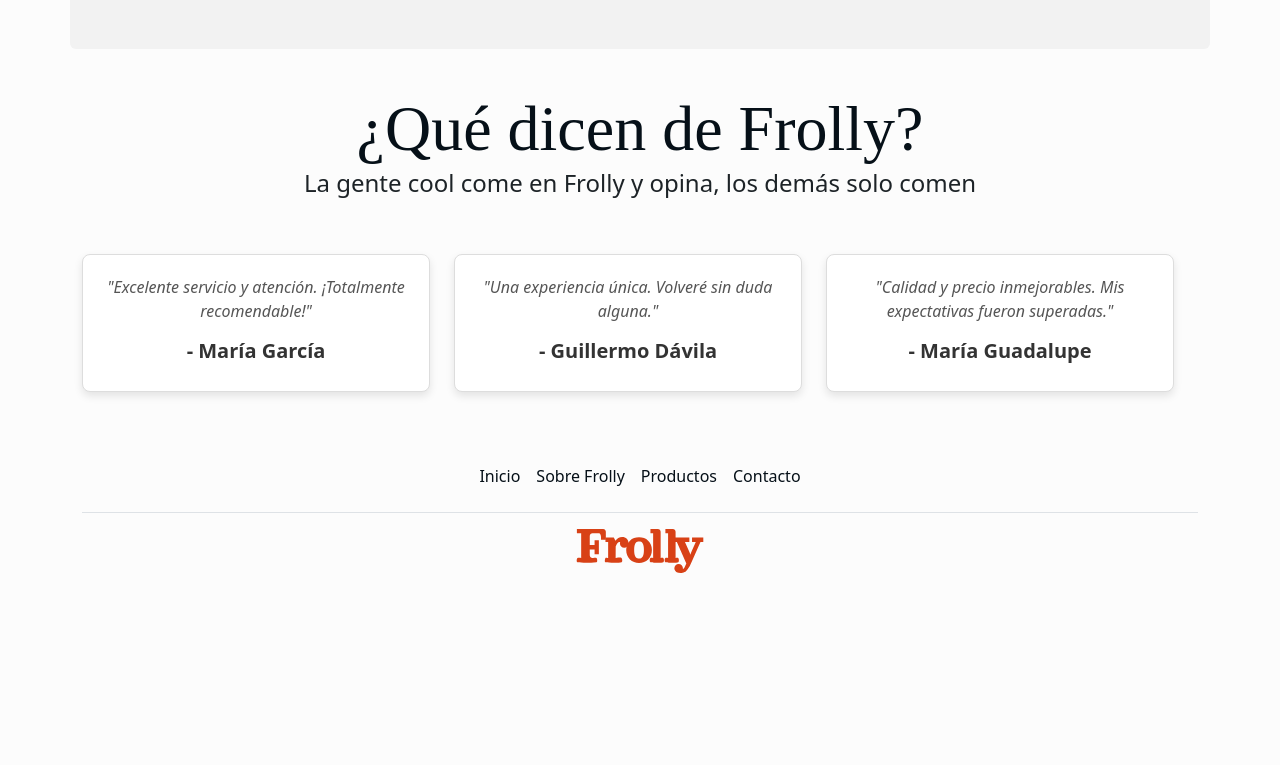
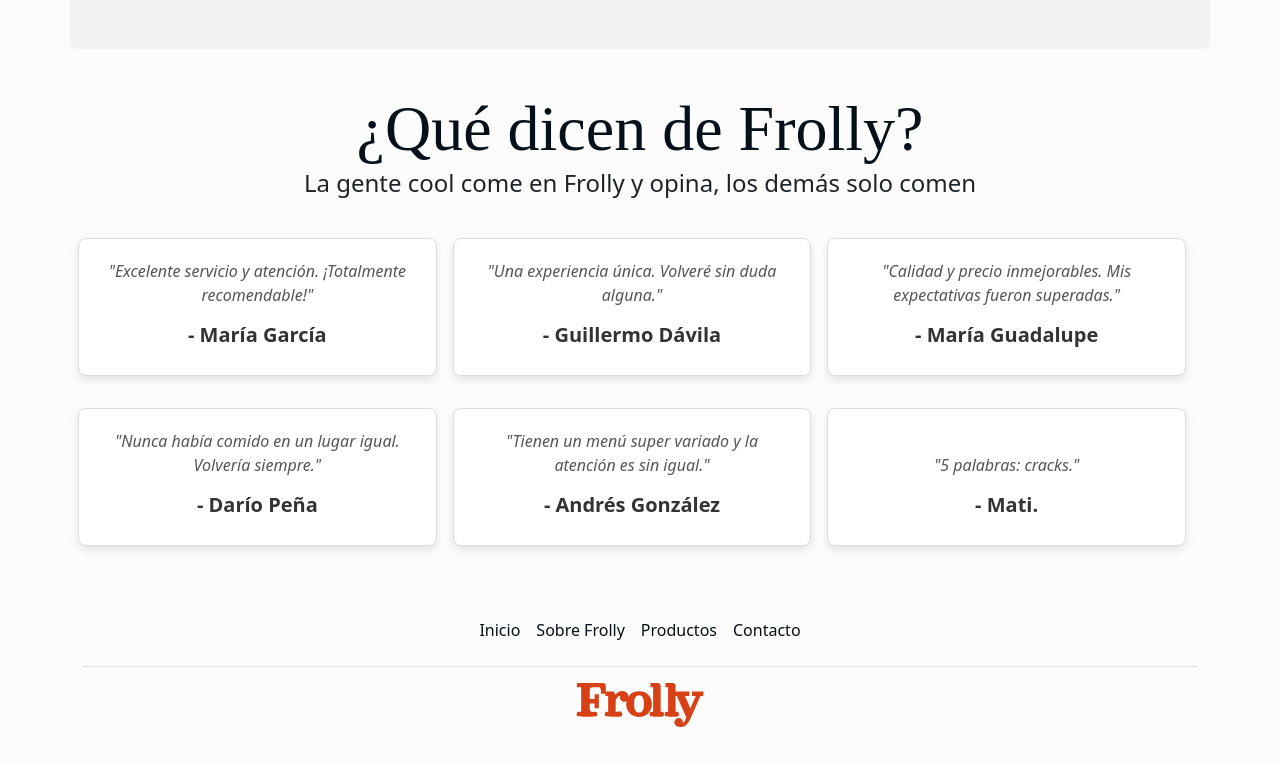
Before and after one commit to Davecelot/menu-secreto, a plain HTML site: page index.html in a window 1280 px wide. Shown: the part 2687-3452 px from the top of the page. Before the commit the page ends 3316 px from the top, so only its background shows below. Drawn offline with nearby package versions, Linux system fonts and the light colour scheme; a web font is replaced by a local one.

Commit message:
More testimonials added.

```diff
--- a/index.html
+++ b/index.html
@@ -261,12 +261,12 @@
           <div class="col-lg-6 text-balance">
             <h2 class="display-3">Tu opinión nos importa</h2>
             <p class="body-secondary">
-              ¿Tuviste una experiencia reciente en Frolly? ¡Nos encantaría escuchar tus comentarios! Tu opinión nos ayuda a mejorar y a seguir ofreciendo momentos inolvidables.
+              ¿Tuviste una experiencia reciente en Frolly? ¡Nos encantaría
+              escuchar tus comentarios! Tu opinión nos ayuda a mejorar y a
+              seguir ofreciendo momentos inolvidables.
             </p>
             <div class="col text-balance">
-              <a href="#" class="btn btn-primary" type="button"
-                >Contactar</a
-              >
+              <a href="#" class="btn btn-primary" type="button">Contactar</a>
             </div>
           </div>
         </div>
@@ -275,14 +275,14 @@
 
       <!-- Testimonials Start -->
       <section class="container">
-        <div class="row mb-5">
+        <div class="row">
           <div class="col text-balance text-lg-center">
             <h2 class="display-3">¿Qué dicen de Frolly?</h2>
             <h4 class="body-secondary">
               La gente cool come en Frolly y opina, los demás solo comen
             </h4>
           </div>
-          <div class="row text-center g-4 h-100">
+          <div class="row text-center g-3 h-100">
             <!-- Tarjetas de testimonios -->
             <div class="col-12 col-lg-4">
               <div class="testimonial-card">
@@ -305,6 +305,33 @@
                   superadas."
                 </p>
                 <h5>- María Guadalupe</h5>
+              </div>
+            </div>
+          </div>
+          <div class="row text-center g-3 h-100">
+            <!-- Tarjetas de testimonios -->
+            <div class="col-12 col-lg-4">
+              <div class="testimonial-card">
+                <p>"Nunca había comido en un lugar igual. Volvería siempre."</p>
+                <h5>- Darío Peña</h5>
+              </div>
+            </div>
+            <div class="col-12 col-lg-4">
+              <div class="testimonial-card">
+                <p>
+                  "Tienen un menú super variado y la atención es sin igual."
+                </p>
+                <h5>- Andrés González</h5>
+              </div>
+            </div>
+            <div class="col-12 col-lg-4">
+              <div class="testimonial-card">
+                <p>
+                  <br />
+                  "5 palabras: cracks."
+                  <br />
+                </p>
+                <h5>- Mati.</h5>
               </div>
             </div>
           </div>
```
